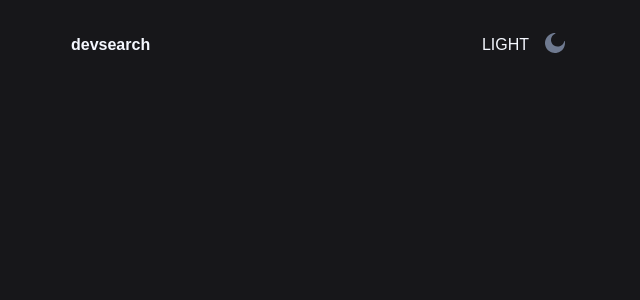
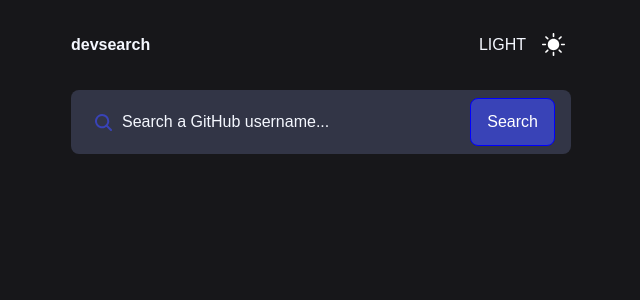
Before and after one commit to filipesaretta/search-dev-github, a React (Vite) app: page / in a window 1280 px wide. Shown: the top 300 px of the page, without its empty margins (319-959 px from the left). Built offline with nearby package versions, Linux system fonts and the light colour scheme.

Commit message:
Add new component

```diff
--- a/src/App.tsx
+++ b/src/App.tsx
@@ -4,6 +4,7 @@ import { GlobalStyles } from './styles/GlobalStyles';
 import light from './styles/themes/light';
 import dark from './styles/themes/dark';
 import { usePersistedState } from './utils/usePersistedState';
+import { Search } from './components/Search';
 
 function App() {
   const [theme, setTheme] = usePersistedState<DefaultTheme>('theme', dark);
@@ -14,7 +15,8 @@ function App() {
 
   return (
     <ThemeProvider theme={theme}>
-      <Header toggleTheme={toggleTheme} />
+      <Header toggleTheme={toggleTheme} theme={theme.title} />
+      <Search />
       <GlobalStyles />
     </ThemeProvider>
   );
```
